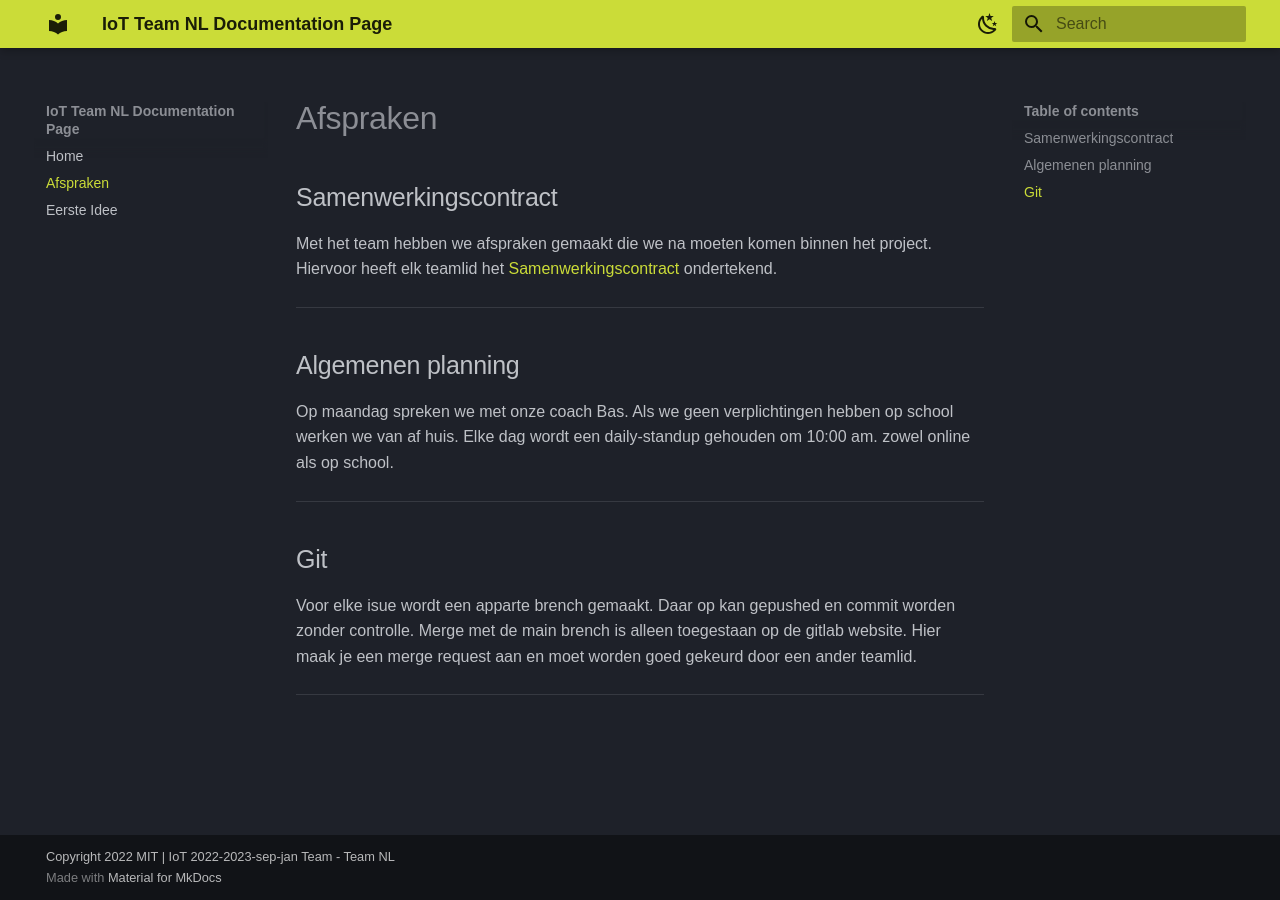
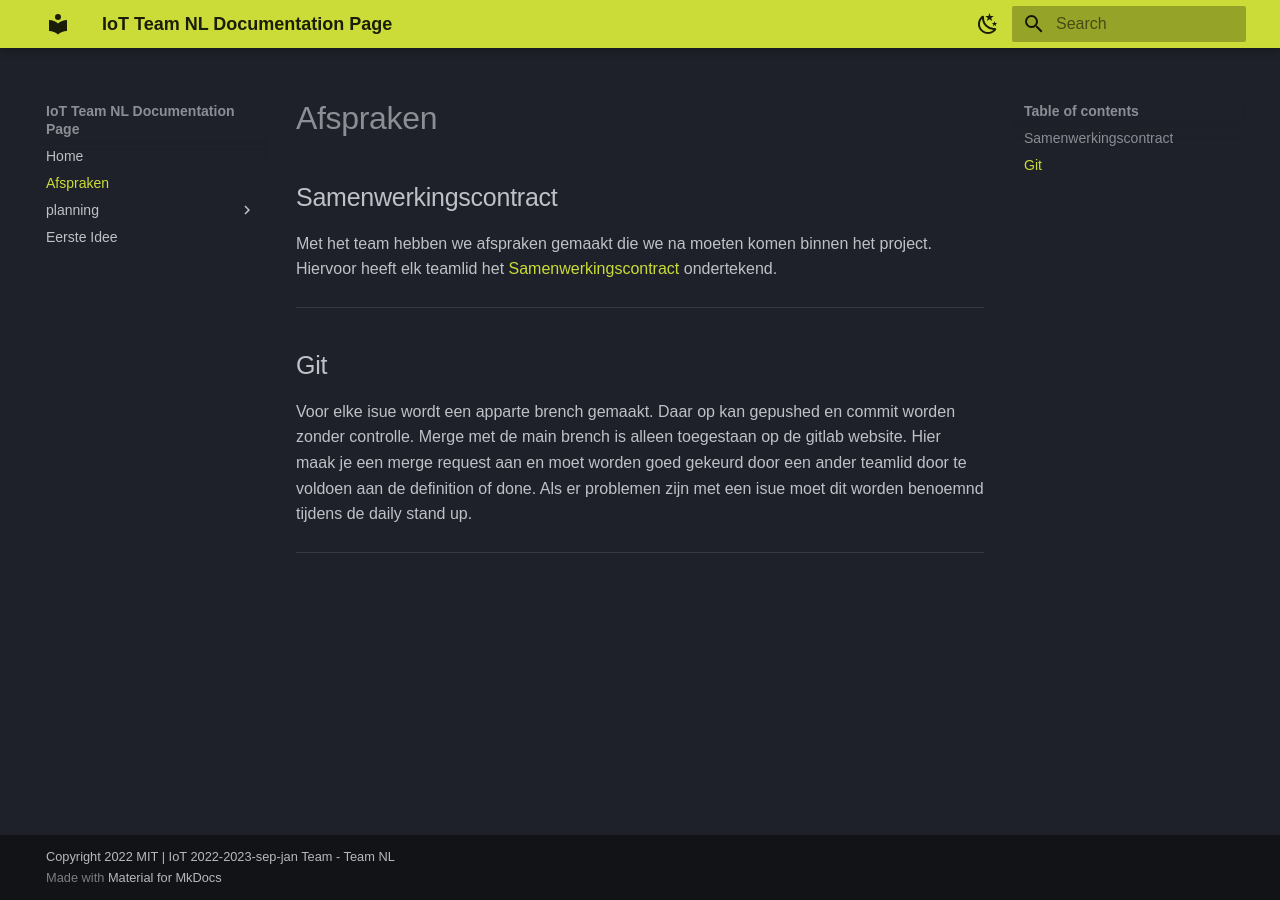
Before and after one commit to serg-and/team-nl-iot-2022, an MkDocs documentation site: the page built from docs/Samenwerkingscontract.md, in a window 1280 px wide. Built offline with MkDocs 1.6.1 and Material for MkDocs 9.7.7, drawn with Linux system fonts in a browser that asks for light colours; some web fonts are replaced.

```diff
--- a/docs/Samenwerkingscontract.md
+++ b/docs/Samenwerkingscontract.md
@@ -7,12 +7,9 @@ Met het team hebben we afspraken gemaakt die we na moeten komen binnen het proje
 [Samenwerkingscontract](https://docs.google.com/document/d/1fQunPvVXL3cAuSeUdSEsyO1Jd3oOZ5VH/edit?usp=sharing&ouid=117941582367413396465&rtpof=true&sd=true) ondertekend.
 ___
 
-## Algemenen planning
 
-Op maandag spreken we met onze coach Bas. Als we geen verplichtingen hebben op school werken we van af huis. Elke dag wordt een daily-standup gehouden om 10:00 am. zowel online als op school.
-___
 
 ## Git
 
-Voor elke isue wordt een apparte brench gemaakt. Daar op kan gepushed en commit worden zonder controlle. Merge met de main brench is alleen toegestaan op de gitlab website. Hier maak je een merge request aan en moet worden goed gekeurd door een ander teamlid.
+Voor elke isue wordt een apparte brench gemaakt. Daar op kan gepushed en commit worden zonder controlle. Merge met de main brench is alleen toegestaan op de gitlab website. Hier maak je een merge request aan en moet worden goed gekeurd door een ander teamlid door te voldoen aan de definition of done. Als er problemen zijn met een isue moet dit worden benoemnd tijdens de daily stand up.
 ___
--- a/mkdocs.yml
+++ b/mkdocs.yml
@@ -37,6 +37,9 @@ theme:
 nav:
     - 'index.md'
     - 'Samenwerkingscontract.md'
+    - planning:
+      - 'Event-planning.md'
+      - 'Algemenen-planning.md'
     - 'EersteIdee.md'
 
 plugins:
```
Also changed, not shown: docs/Algemenen-planning.md (added, +3 -0 lines), docs/Event-planning.md (added, +14 -0 lines).
